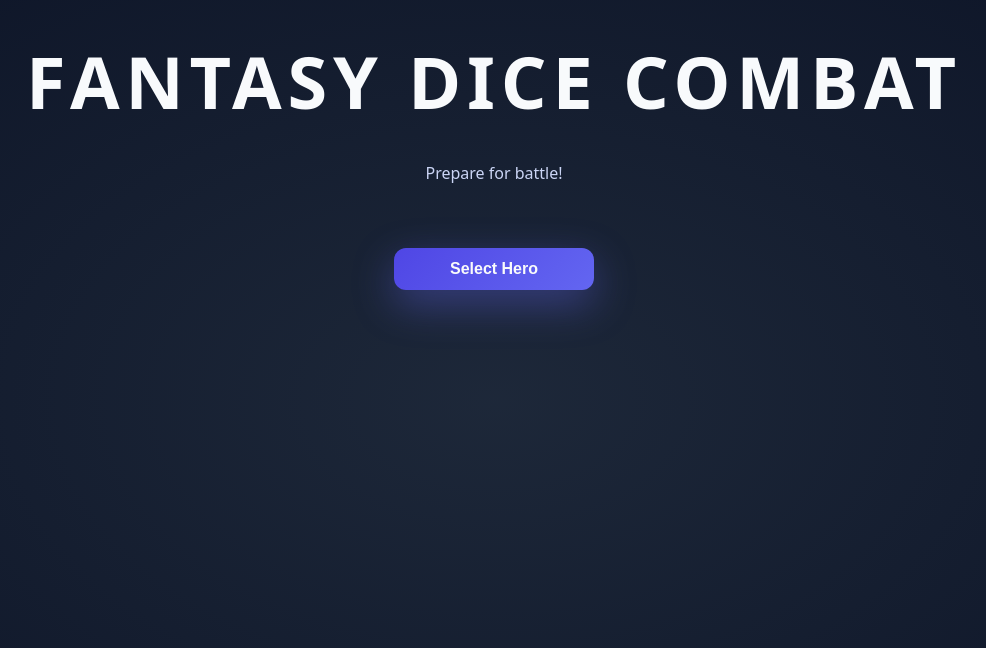
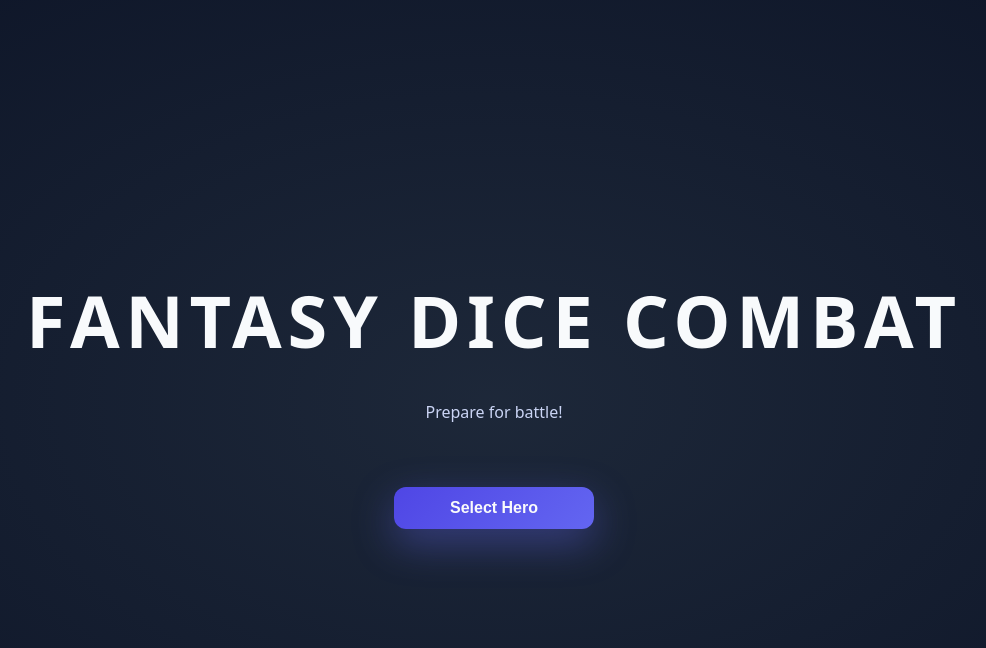
Before and after one commit to RomanDaru/dice-combat, a React (Vite) app: page / in a window 1280 px wide. Shown: the top 648 px of the page, without its empty margins (146-1132 px from the left). Built offline with nearby package versions, Linux system fonts and the light colour scheme.

Commit message:
Constrain welcome-body layout width

```diff
--- a/src/index.css
+++ b/src/index.css
@@ -362,12 +362,12 @@ body {
   transform: translateY(16px);
   transition: opacity 0.6s ease, transform 0.6s ease;
   width: 100%;
+  max-width: 880px;
+  margin: 0 auto;
   display: flex;
   flex-direction: column;
   align-items: center;
   gap: 24px;
-  flex: 1;
-  overflow: hidden;
 }
 
 .welcome-body.visible {
```
